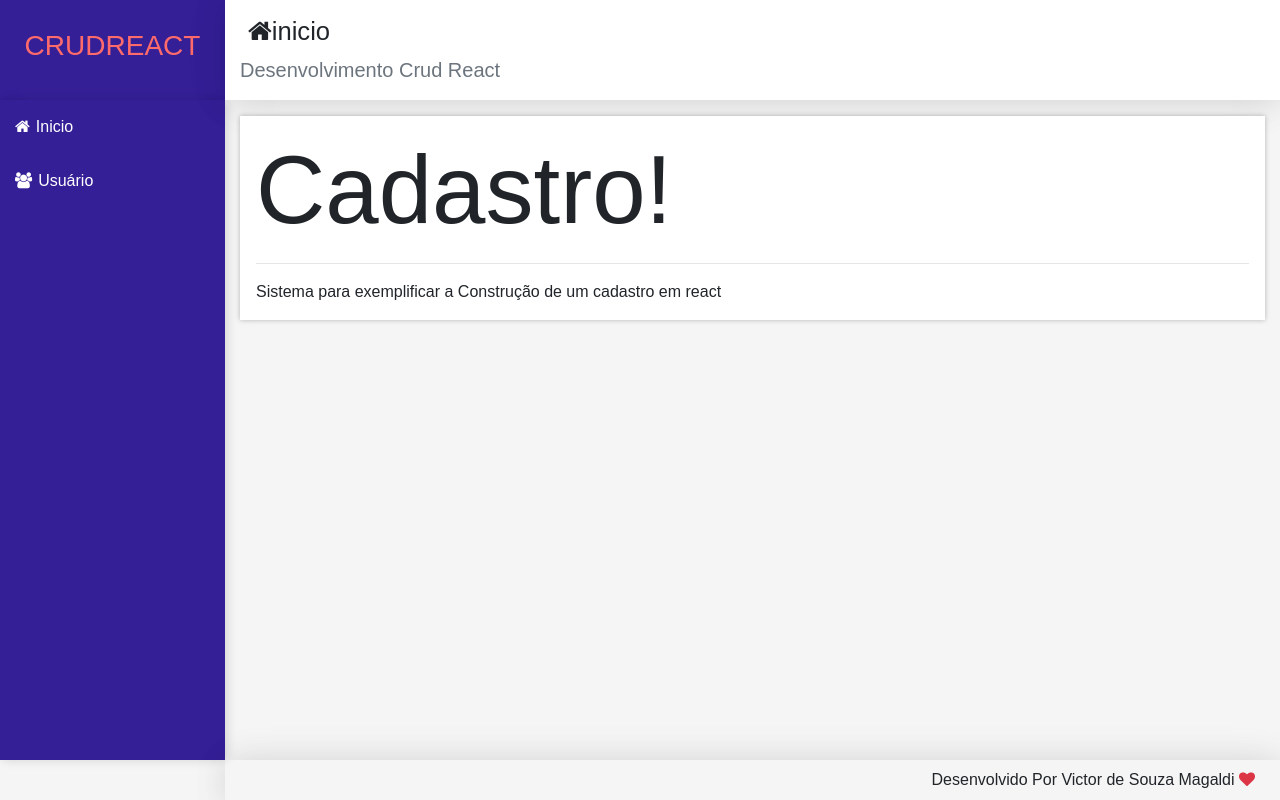
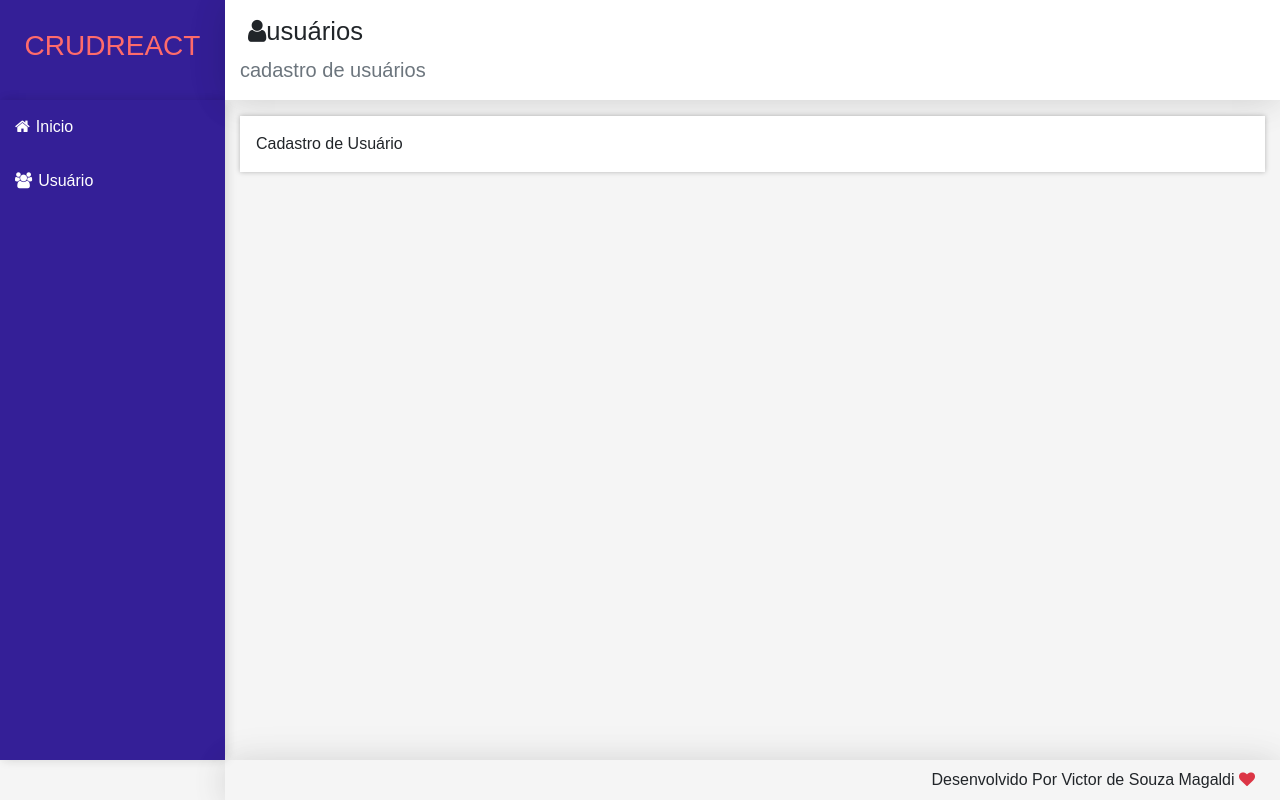
Before and after one commit to victor-magaldi/crud-react, a React (Create React App) app in the folder frontend/: page /users in a window 1280 px wide. Built offline with nearby package versions, Linux system fonts and the light colour scheme.

Commit message:
inicia cadastro de usuário

```diff
--- a/frontend/src/components/User/User.jsx
+++ b/frontend/src/components/User/User.jsx
@@ -1,24 +1,40 @@
-import React from "react";
+import React, { useState } from "react";
+import axios from "axios";
 import Main from "../templates/Main";
 
-// const headerProps = {
-//   icon: "user",
-//   title: "usuários",
-//   subtitle: "cadastro de usuários",
-// };
-const User = () => {
+const headerProps = {
+  icon: "user",
+  title: "usuários",
+  subtitle: "cadastro de usuários",
+};
+const baseUrl = "http://localhost:3001/users";
+const initialState = { user: { name: "", email: "" }, list: [] };
+
+function User() {
+  const [objUser, setUser] = useState(initialState);
   React.useEffect(() => {
     // Your code here
   }, []);
-  return (
-    <Main icon="home" title="inicio" subtitle="Desenvolvimento Crud React ">
-      <div className="display-1">Cadastro!</div>
-      <hr />
-      <p className="mb-0">
-        Sistema para exemplificar a Construção de um cadastro em react
-      </p>
-    </Main>
-  );
-};
+  function clear() {
+    setUser(initialState);
+  }
+  function save() {
+    const user = objUser.user;
+    const method = user.id ? "put" : "post";
+    const url = user.id ? `${baseUrl}/${user.id}` : baseUrl;
+
+    function getUpdateList(user) {
+      const list = objUser.list.filter((item) => item.id !== user.id);
+      list.unshift(user);
+      return list;
+    }
+    axios[method](url, user).then((resp) => {
+      const list = getUpdateList(resp.data);
+      const stateUser = { user: user, list: list };
+      setUser(stateUser);
+    });
+  }
+  return <Main {...headerProps}>Cadastro de Usuário</Main>;
+}
 
 export default User;
```
